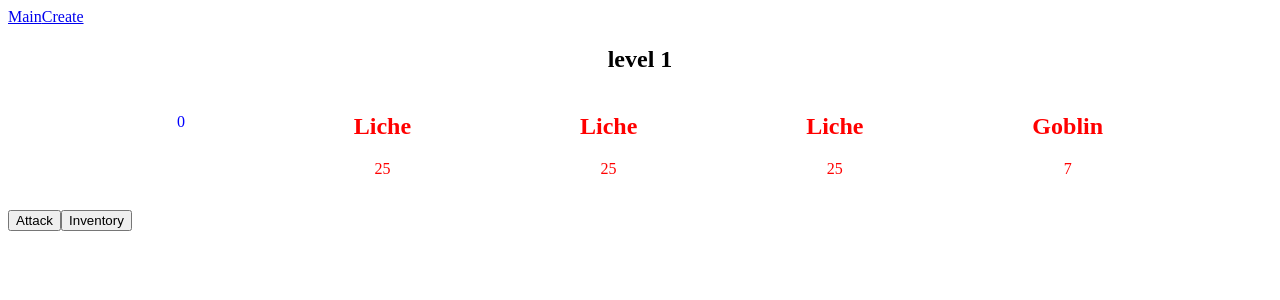
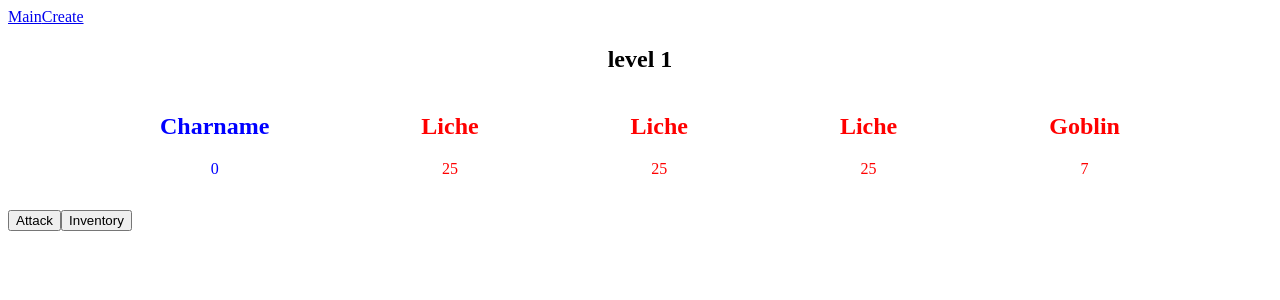
Before and after one commit to mattbra1155/2min-dungeon-vue3, a Vue app: page / in a window 1280 px wide. Shown: the top 300 px of the page. Built offline with nearby package versions, Linux system fonts and the light colour scheme.

Commit message:
working playerModel in composable

```diff
--- a/src/App.vue
+++ b/src/App.vue
@@ -14,7 +14,7 @@ import { useSceneManager } from '@/composables/useSceneManager'
 import { useTurn } from '@/composables/useTurn'
 import { usePlayer } from './composables/usePlayer'
 import { useRouter } from 'vue-router'
-import { iPlayer } from './interfaces/Player'
+import { IPlayer } from './interfaces/IPlayer'
 // import { useEnemy } from './composables/useEnemy'
 export default defineComponent({
     setup() {
@@ -27,7 +27,7 @@ export default defineComponent({
 
         onMounted(async () => {
             try {
-                const player: iPlayer | undefined = await fetchPlayer()
+                const player: IPlayer | undefined = await fetchPlayer()
                 if (player) {
                     await setPlayer(player)
                 } else {
--- a/src/assets/models/personModel.ts
+++ b/src/assets/models/personModel.ts
@@ -7,7 +7,7 @@ import { iPerson } from '@/interfaces/Person'
 import { iArmor, iPotion, iUtility, iWeapon } from '@/interfaces/Item'
 import { iBodyParts } from '@/interfaces/BodyParts'
 import { iMonster } from '@/interfaces/Monster'
-import { iPlayer } from '@/interfaces/Player'
+import { IPlayer } from '@/interfaces/IPlayer'
 import { usePlayer } from '@/composables/usePlayer'
 import { useEnemy } from '@/composables/useEnemy'
 
@@ -73,7 +73,7 @@ class PersonModel implements iPerson {
         public isAlive: boolean = true
     ) {}
 
-    attack(enemy: iMonster | iPlayer) {
+    attack(enemy: iMonster | IPlayer) {
         // dice roll
         const diceRollHitResult = diceRollK100()
         console.log(`Dice roll: ${diceRollHitResult}`)
--- a/src/assets/models/playerModel.ts
+++ b/src/assets/models/playerModel.ts
@@ -3,11 +3,11 @@ import { bodyPartsModel } from '@/assets/models/bodyPartsModel'
 
 import { iBodyParts } from '@/interfaces/BodyParts'
 import { iArmor, iPotion, iUtility, iWeapon } from '@/interfaces/Item'
-import { iPlayer } from '@/interfaces/Player'
+import { IPlayer } from '@/interfaces/IPlayer'
 
 const { head, leftArm, rightArm, torso, leftLeg, rightLeg } = bodyPartsModel
 
-class PlayerModel extends PersonModel implements iPlayer {
+class PlayerModel extends PersonModel implements IPlayer {
     constructor(
         public name: string = 'Charname',
         public race: string = 'dwarf',
--- a/src/composables/usePlayer.ts
+++ b/src/composables/usePlayer.ts
@@ -1,31 +1,59 @@
 import { reactive, toRefs } from 'vue'
 import localforage from 'localforage'
-import { iPlayer } from '@/interfaces/Player'
+import { IPlayer } from '@/interfaces/IPlayer'
 import { iMonster } from '@/interfaces/Monster'
 import { PlayerModel } from '@/assets/models/playerModel'
+import { bodyPartsModel } from '@/assets/models/bodyPartsModel'
+
+const { head, leftArm, rightArm, torso, leftLeg, rightLeg } = bodyPartsModel
 
 interface iPlayerState {
-    player: iPlayer | null
+    player: IPlayer | null
     targetToAttack: iMonster | null
 }
 const state: iPlayerState = reactive({
-    player: null,
+    player: {
+        name: 'Charname',
+        race: 'dwarf',
+        profession: '',
+        stats: {
+            hp: 0,
+            melee: 0,
+            ranged: 0,
+            dexterity: 0,
+            strength: 0,
+            thoughtness: 0,
+            speed: 0,
+            initiative: 0,
+            attacks: 0,
+            inteligence: 0,
+            willPower: 0,
+            charisma: 0,
+        },
+        bodyParts: {
+            head,
+            leftArm,
+            rightArm,
+            torso,
+            leftLeg,
+            rightLeg,
+        },
+        weapon: null,
+        description: '',
+        inventory: [],
+        isAlive: true,
+        player: true,
+    },
     targetToAttack: null,
 })
 
 export const usePlayer = () => {
-    const setPlayer = async (payload: iPlayer) => {
+    const setPlayer = async (payload: IPlayer) => {
         state.player = payload
         await localforage.setItem('player', JSON.stringify(payload))
     }
 
-    const takeDamage = (damage: number) => {
-        if (state.player) {
-            state.player.stats.hp -= damage
-        }
-    }
-
-    const createPlayer = (payload: iPlayer) => {
+    const createPlayer = (payload: IPlayer) => {
         state.player = Object.assign(payload)
         console.log(state.player)
         localforage.setItem('player', JSON.stringify(payload))
@@ -53,7 +81,6 @@ export const usePlayer = () => {
         setPlayer,
         createPlayer,
         fetchPlayer,
-        takeDamage,
         setTargetToAttack,
     }
 }
--- a/src/composables/useTurn.ts
+++ b/src/composables/useTurn.ts
@@ -1,5 +1,5 @@
 import { iMonster } from '@/interfaces/Monster'
-import { iPlayer } from '@/interfaces/Player'
+import { IPlayer } from '@/interfaces/IPlayer'
 import { usePlayer } from '@/composables/usePlayer'
 import { reactive, toRefs } from 'vue'
 import { ETurnState } from '@/enums/TurnState'
@@ -7,7 +7,7 @@ import { useSceneManager } from '@/composables/useSceneManager'
 
 interface iTurn {
     turn: number
-    turnOrder: Array<iMonster | iPlayer>
+    turnOrder: Array<iMonster | IPlayer>
     turnState: ETurnState
 }
 
@@ -31,7 +31,7 @@ export const useTurn = () => {
         return sorted
     }
 
-    const removeDeadFromOrder = (dead: iMonster | iPlayer) => {
+    const removeDeadFromOrder = (dead: iMonster | IPlayer) => {
         const deadPerson = state.turnOrder.find((character) => character === dead)
         const deadPersonIndex = state.turnOrder.findIndex((character) => character === deadPerson)
         const updatedTurnOrder = state.turnOrder.splice(deadPersonIndex, 1)
@@ -46,7 +46,7 @@ export const useTurn = () => {
         if (!targetToAttack.value) {
             console.log('choose target')
         } else {
-            const damage: number | undefined = player.value.attack(targetToAttack.value)
+            const damage: number | undefined = 0
             if (damage) {
                 changeTurnState(ETurnState.CalculateDamage)
             }
@@ -76,8 +76,8 @@ export const useTurn = () => {
                     if (!player.value) {
                         return false
                     }
-                    enemy.attack(player.value)
-                    console.log('ere')
+                    // enemy.attack(player.value)
+                    console.log('enemy attack')
                     // changeTurnState(ETurnState.CalculateDamage)
                     state.turnOrder.forEach((enemy) => {
                         if (enemy.stats.hp <= 0) {
--- a/src/interfaces/Player.ts
+++ b/src/interfaces/IPlayer.ts
@@ -1,6 +1,6 @@
 import { iPerson } from '@/interfaces/Person'
 
-export interface iPlayer extends iPerson {
+export interface IPlayer extends iPerson {
     player: boolean
     profession: string
 }
--- a/src/interfaces/Person.ts
+++ b/src/interfaces/Person.ts
@@ -1,7 +1,7 @@
 import { iBodyParts } from '@/interfaces/BodyParts'
 import { iArmor, iPotion, iUtility, iWeapon } from '@/interfaces/Item'
 import { iMonster } from './Monster'
-import { iPlayer } from './Player'
+import { IPlayer } from './IPlayer'
 
 export interface iPerson {
     name: string
@@ -25,5 +25,4 @@ export interface iPerson {
     inventory: Array<iWeapon | iArmor | iPotion | iUtility>
     bodyParts: iBodyParts
     isAlive: boolean
-    attack(enemy: iPlayer | iMonster): number | undefined
 }
```
